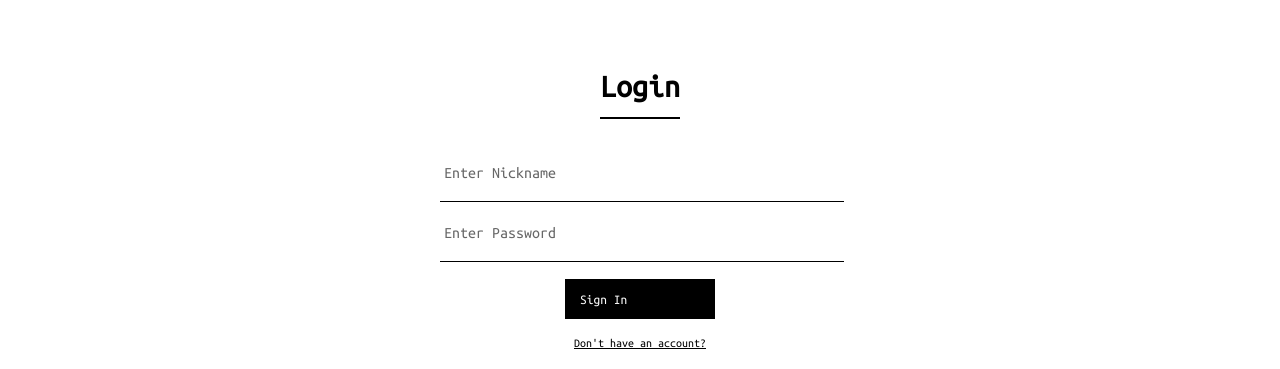
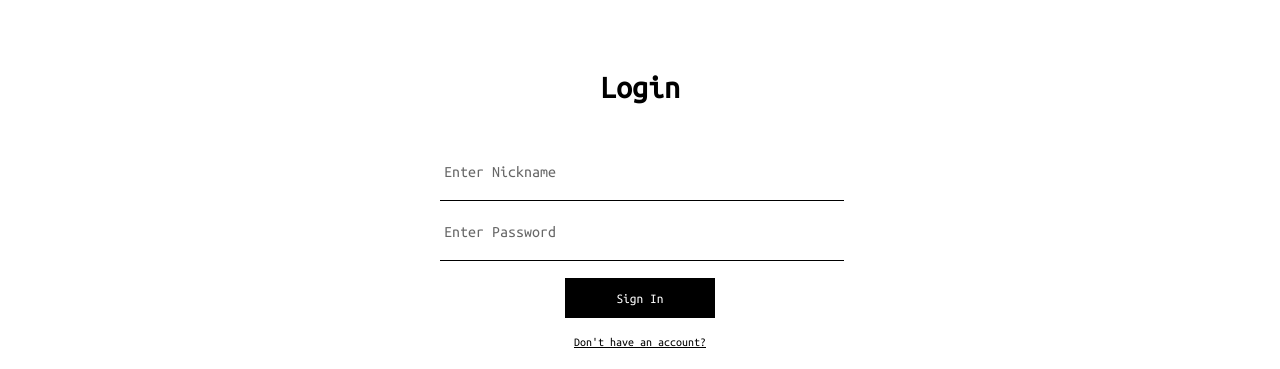
Before and after one commit to BaGreal2/wireworld_react, a React (Create React App) app: page /login in a window 1280 px wide. Shown: the part 190-559 px from the top of the page. Built offline with nearby package versions, Linux system fonts and the light colour scheme.

Commit message:
Fixed Auth Page Titles

```diff
--- a/src/components/LoginForm/styles/LoginForm.module.css
+++ b/src/components/LoginForm/styles/LoginForm.module.css
@@ -60,6 +60,7 @@
 	margin: 0 auto;
 	margin-bottom: 20px;
 	color: var(--color-accent);
+	border: none;
 }
 .auth_buttons {
 	margin-top: 20px;
@@ -81,6 +82,10 @@
 	width: 150px;
 	height: 40px;
 }
+.sign_in > span {
+	padding: 0;
+	text-align: center;
+}
 .redirect {
 	color: var(--color-accent);
 	font-size: 12px;
--- a/src/components/RegisterForm/styles/RegisterForm.module.css
+++ b/src/components/RegisterForm/styles/RegisterForm.module.css
@@ -60,6 +60,7 @@
 	margin: 0 auto;
 	margin-bottom: 20px;
 	color: var(--color-accent);
+	border: none;
 }
 .auth_buttons {
 	margin-top: 20px;
@@ -81,6 +82,10 @@
 	width: 150px;
 	height: 40px;
 }
+.sign_up > span {
+	padding: 0;
+	text-align: center;
+}
 .redirect {
 	color: var(--color-accent);
 	font-size: 12px;
```
Also changed, not shown: 1 other file (tests, documents, lock files or other folders).
